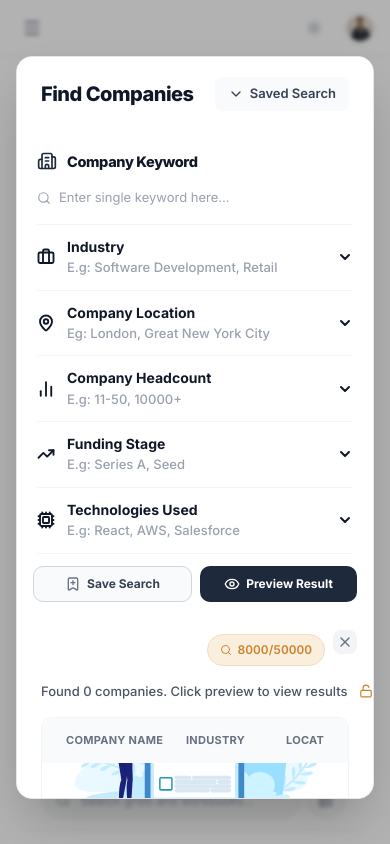
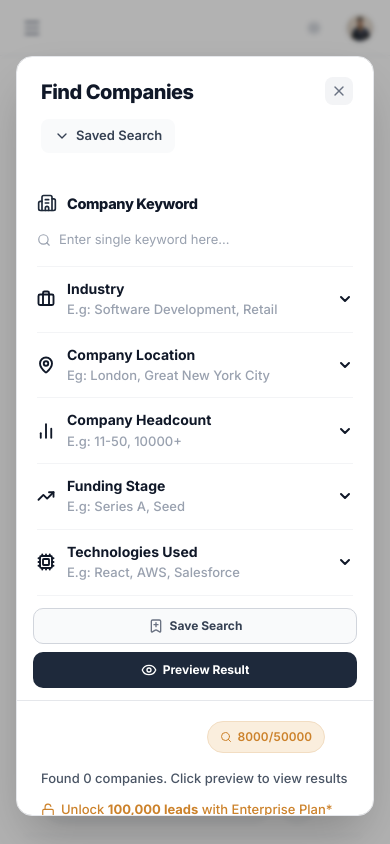
Before and after one commit to SambhavSharma7781/bitscale-ui, a Next.js app: page /dashboard in a window 390 px wide. Both pictures are taken after a click on the button "Find Companies". Built offline with nearby package versions, Linux system fonts and the light colour scheme.

Commit message:
refactor: improve responsive design and modal layout for Find People and Companies components

```diff
--- a/app/components/FindCompaniesModal.tsx
+++ b/app/components/FindCompaniesModal.tsx
@@ -13,7 +13,7 @@ interface FilterSection {
   id: string;
   label: string;
   hint: string;
-  icon: React.ComponentType<{ className?: string }>;
+  icon: React.ComponentType<{ className?: string; strokeWidth?: number | string }>;
 }
 
 const filterSections: FilterSection[] = [
@@ -148,15 +148,24 @@ export function FindCompaniesModal() {
       {/* Modal card */}
       <div
         role="dialog" aria-modal="true" aria-label="Find Companies"
-        className="relative z-10 flex flex-col w-[95vw] max-w-[1040px] h-[88vh] max-h-[760px] rounded-[16px] bg-white dark:bg-gray-900 shadow-2xl border border-gray-200 dark:border-gray-800 overflow-hidden mt-10 sm:mt-0"
+        className="relative z-10 flex flex-col w-[95vw] max-w-[1040px] h-auto md:h-[88vh] max-h-[90vh] md:max-h-[760px] rounded-[16px] bg-white dark:bg-gray-900 shadow-2xl border border-gray-200 dark:border-gray-800 overflow-y-auto md:overflow-hidden mt-10 sm:mt-0"
       >
+        {/* Absolute Close button in top right of modal */}
+        <button
+          onClick={closeFindCompanies}
+          className="absolute top-5 right-5 flex h-7 w-7 items-center justify-center rounded-md bg-gray-100 dark:bg-gray-800 text-gray-500 hover:bg-gray-200 dark:hover:bg-gray-700 hover:text-gray-700 cursor-pointer transition-colors z-50"
+          aria-label="Close"
+        >
+          <X className="h-4 w-4" />
+        </button>
+
         {/* ── Full Height Split Layout ── */}
-        <div className="flex flex-col md:flex-row flex-1 min-h-0 h-full">
+        <div className="flex flex-col md:flex-row flex-1 min-h-0 h-max md:h-full">
 
           {/* LEFT PANEL */}
           <div className="flex flex-col w-full md:w-[340px] shrink-0 bg-white dark:bg-gray-900 z-10">
             {/* Left Panel Header */}
-            <div className="flex items-center justify-between px-6 py-5 shrink-0">
+            <div className="flex flex-wrap items-center justify-between gap-3 px-6 py-5 shrink-0 pr-16 md:pr-6">
               <h2 className="text-[20px] font-extrabold text-gray-900 dark:text-gray-100 tracking-tight">Find Companies</h2>
               <button
                 onClick={() => setSavedOpen(v => !v)}
@@ -195,19 +204,19 @@ export function FindCompaniesModal() {
             <div className="h-px bg-gray-100 dark:bg-gray-800 mx-5" />
 
             {/* Filter sections */}
-            <div className="flex-1 overflow-y-auto [&::-webkit-scrollbar]:hidden [-ms-overflow-style:none] [scrollbar-width:none]">
+            <div className="flex-1 overflow-visible md:overflow-y-auto [&::-webkit-scrollbar]:hidden [-ms-overflow-style:none] [scrollbar-width:none]">
               {filterSections.map(s => (
                 <FilterRow key={s.id} section={s} tags={filterTags[s.id]} onAdd={addTag} onRemove={removeTag} />
               ))}
             </div>
 
             {/* Bottom bar */}
-            <div className="bg-white dark:bg-gray-900 px-4 py-3 flex items-center gap-2 shrink-0">
-              <button className="h-9 flex-1 whitespace-nowrap inline-flex items-center justify-center gap-1.5 rounded-lg border border-gray-300 dark:border-gray-600 bg-gray-50 dark:bg-transparent text-[12px] font-bold text-gray-700 dark:text-gray-300 hover:bg-gray-100 dark:hover:bg-gray-800 cursor-pointer transition-colors px-2">
+            <div className="bg-white dark:bg-gray-900 px-4 py-3 flex flex-col sm:flex-row items-center gap-2 shrink-0">
+              <button className="h-9 w-full sm:w-auto sm:flex-1 whitespace-nowrap inline-flex items-center justify-center gap-1.5 rounded-lg border border-gray-300 dark:border-gray-600 bg-gray-50 dark:bg-transparent text-[12px] font-bold text-gray-700 dark:text-gray-300 hover:bg-gray-100 dark:hover:bg-gray-800 cursor-pointer transition-colors px-2">
                 <BookmarkPlus className="h-4 w-4 text-gray-500 shrink-0" />
                 Save Search
               </button>
-              <button className="h-9 flex-1 whitespace-nowrap inline-flex items-center justify-center gap-1.5 rounded-lg bg-[#1e293b] dark:bg-white text-[12px] font-bold text-white dark:text-gray-900 hover:bg-slate-800 dark:hover:bg-gray-100 cursor-pointer transition-colors px-2">
+              <button className="h-9 w-full sm:w-auto sm:flex-1 whitespace-nowrap inline-flex items-center justify-center gap-1.5 rounded-lg bg-[#1e293b] dark:bg-white text-[12px] font-bold text-white dark:text-gray-900 hover:bg-slate-800 dark:hover:bg-gray-100 cursor-pointer transition-colors px-2">
                 <Eye className="h-4 w-4 shrink-0" />
                 Preview Result
               </button>
@@ -215,16 +224,7 @@ export function FindCompaniesModal() {
           </div>
 
           {/* RIGHT PANEL */}
-          <div className="flex flex-1 flex-col overflow-hidden bg-white dark:bg-gray-900 p-6 pt-5 min-h-[300px] md:min-h-0 relative">
-
-            {/* Absolute Close button in top right */}
-            <button
-              onClick={closeFindCompanies}
-              className="absolute top-4 right-4 flex h-6 w-6 items-center justify-center rounded-md bg-gray-100 dark:bg-gray-800 text-gray-500 hover:bg-gray-200 dark:hover:bg-gray-700 hover:text-gray-700 cursor-pointer transition-colors z-20"
-              aria-label="Close"
-            >
-              <X className="h-4 w-4" />
-            </button>
+          <div className="flex flex-none md:flex-1 flex-col overflow-visible md:overflow-hidden bg-white dark:bg-gray-900 p-6 pt-5 min-h-[300px] md:min-h-0 relative border-t md:border-t-0 md:border-l border-gray-200 dark:border-gray-800">
 
             {/* Top Right Yellow Badge */}
             <div className="flex justify-end mb-4 mr-6 shrink-0">
@@ -236,14 +236,14 @@ export function FindCompaniesModal() {
               </div>
             </div>
 
-            {/* Info bar — SINGLE row matching screenshot */}
-            <div className="flex items-center justify-between gap-3 mb-4 shrink-0">
-              <p className="text-[13px] font-medium text-gray-600 dark:text-gray-400 whitespace-nowrap">
+            {/* Info bar — responsive layout */}
+            <div className="flex flex-col lg:flex-row lg:items-center justify-between gap-3 mb-4 shrink-0">
+              <p className="text-[13px] font-medium text-gray-600 dark:text-gray-400">
                 Found 0 companies. Click preview to view results
               </p>
               <div className="flex items-center gap-1.5 shrink-0">
                 <Unlock className="h-3.5 w-3.5 text-[#cc822b] shrink-0" />
-                <p className="text-[13px] font-medium text-[#cc822b] dark:text-[#d97706] whitespace-nowrap">
+                <p className="text-[13px] font-medium text-[#cc822b] dark:text-[#d97706]">
                   Unlock <span className="font-bold">100,000 leads</span> with Enterprise Plan*
                 </p>
               </div>
@@ -269,7 +269,7 @@ export function FindCompaniesModal() {
               </div>
 
               {/* Empty state */}
-              <div className="flex flex-col items-center justify-center overflow-y-auto bg-white dark:bg-gray-900 pt-8 pb-14">
+              <div className="flex flex-col items-center justify-center overflow-visible md:overflow-y-auto bg-white dark:bg-gray-900 pt-8 pb-14">
                 <EmptyState />
               </div>
             </div>
--- a/app/components/FindPeopleModal.tsx
+++ b/app/components/FindPeopleModal.tsx
@@ -13,7 +13,7 @@ interface FilterSection {
   id: string;
   label: string;
   hint: string;
-  icon: React.ComponentType<{ className?: string }>;
+  icon: React.ComponentType<{ className?: string; strokeWidth?: number | string }>;
 }
 
 const filterSections: FilterSection[] = [
@@ -149,15 +149,24 @@ export function FindPeopleModal() {
       {/* Modal card */}
       <div
         role="dialog" aria-modal="true" aria-label="Find People"
-        className="relative z-10 flex flex-col w-[95vw] max-w-[1040px] h-[88vh] max-h-[760px] rounded-[16px] bg-white dark:bg-gray-900 shadow-2xl border border-gray-200 dark:border-gray-800 overflow-hidden mt-10 sm:mt-0"
+        className="relative z-10 flex flex-col w-[95vw] max-w-[1040px] h-auto md:h-[88vh] max-h-[90vh] md:max-h-[760px] rounded-[16px] bg-white dark:bg-gray-900 shadow-2xl border border-gray-200 dark:border-gray-800 overflow-y-auto md:overflow-hidden mt-10 sm:mt-0"
       >
+        {/* Absolute Close button in top right of modal */}
+        <button
+          onClick={closeFindPeople}
+          className="absolute top-5 right-5 flex h-7 w-7 items-center justify-center rounded-md bg-gray-100 dark:bg-gray-800 text-gray-500 hover:bg-gray-200 dark:hover:bg-gray-700 hover:text-gray-700 cursor-pointer transition-colors z-50"
+          aria-label="Close"
+        >
+          <X className="h-4 w-4" />
+        </button>
+
         {/* ── Full Height Split Layout ── */}
-        <div className="flex flex-col md:flex-row flex-1 min-h-0 h-full">
+        <div className="flex flex-col md:flex-row flex-1 min-h-0 h-max md:h-full">
 
           {/* LEFT PANEL */}
           <div className="flex flex-col w-full md:w-[340px] shrink-0 bg-white dark:bg-gray-900 z-10">
             {/* Left Panel Header */}
-            <div className="flex items-center justify-between px-6 py-5 shrink-0">
+            <div className="flex flex-wrap items-center justify-between gap-3 px-6 py-5 shrink-0 pr-16 md:pr-6">
               <h2 className="text-[20px] font-extrabold text-gray-900 dark:text-gray-100 tracking-tight">Find People</h2>
               <button
                 onClick={() => setSavedOpen(v => !v)}
@@ -196,19 +205,19 @@ export function FindPeopleModal() {
             <div className="h-px bg-gray-100 dark:bg-gray-800 mx-5" />
 
             {/* Filter sections */}
-            <div className="flex-1 overflow-y-auto [&::-webkit-scrollbar]:hidden [-ms-overflow-style:none] [scrollbar-width:none]">
+            <div className="flex-1 overflow-visible md:overflow-y-auto [&::-webkit-scrollbar]:hidden [-ms-overflow-style:none] [scrollbar-width:none]">
               {filterSections.map(s => (
                 <FilterRow key={s.id} section={s} tags={filterTags[s.id]} onAdd={addTag} onRemove={removeTag} />
               ))}
             </div>
 
             {/* Bottom bar */}
-            <div className="bg-white dark:bg-gray-900 px-4 py-3 flex items-center gap-2 shrink-0">
-              <button className="h-9 flex-1 whitespace-nowrap inline-flex items-center justify-center gap-1.5 rounded-lg border border-gray-300 dark:border-gray-600 bg-gray-50 dark:bg-transparent text-[12px] font-bold text-gray-700 dark:text-gray-300 hover:bg-gray-100 dark:hover:bg-gray-800 cursor-pointer transition-colors px-2">
+            <div className="bg-white dark:bg-gray-900 px-4 py-3 flex flex-col sm:flex-row items-center gap-2 shrink-0">
+              <button className="h-9 w-full sm:w-auto sm:flex-1 whitespace-nowrap inline-flex items-center justify-center gap-1.5 rounded-lg border border-gray-300 dark:border-gray-600 bg-gray-50 dark:bg-transparent text-[12px] font-bold text-gray-700 dark:text-gray-300 hover:bg-gray-100 dark:hover:bg-gray-800 cursor-pointer transition-colors px-2">
                 <BookmarkPlus className="h-4 w-4 text-gray-500 shrink-0" />
                 Save Search
               </button>
-              <button className="h-9 flex-1 whitespace-nowrap inline-flex items-center justify-center gap-1.5 rounded-lg bg-[#1e293b] dark:bg-white text-[12px] font-bold text-white dark:text-gray-900 hover:bg-slate-800 dark:hover:bg-gray-100 cursor-pointer transition-colors px-2">
+              <button className="h-9 w-full sm:w-auto sm:flex-1 whitespace-nowrap inline-flex items-center justify-center gap-1.5 rounded-lg bg-[#1e293b] dark:bg-white text-[12px] font-bold text-white dark:text-gray-900 hover:bg-slate-800 dark:hover:bg-gray-100 cursor-pointer transition-colors px-2">
                 <Eye className="h-4 w-4 shrink-0" />
                 Preview Result
               </button>
@@ -216,16 +225,7 @@ export function FindPeopleModal() {
           </div>
 
           {/* RIGHT PANEL */}
-          <div className="flex flex-1 flex-col overflow-hidden bg-white dark:bg-gray-900 p-6 pt-5 min-h-[300px] md:min-h-0 relative">
-
-            {/* Absolute Close button in top right */}
-            <button
-              onClick={closeFindPeople}
-              className="absolute top-4 right-4 flex h-6 w-6 items-center justify-center rounded-md bg-gray-100 dark:bg-gray-800 text-gray-500 hover:bg-gray-200 dark:hover:bg-gray-700 hover:text-gray-700 cursor-pointer transition-colors z-20"
-              aria-label="Close"
-            >
-              <X className="h-4 w-4" />
-            </button>
+          <div className="flex flex-none md:flex-1 flex-col overflow-visible md:overflow-hidden bg-white dark:bg-gray-900 p-6 pt-5 min-h-[300px] md:min-h-0 relative border-t md:border-t-0 md:border-l border-gray-200 dark:border-gray-800">
 
             {/* Top Right Yellow Badge */}
             <div className="flex justify-end mb-4 mr-6 shrink-0">
@@ -237,14 +237,14 @@ export function FindPeopleModal() {
               </div>
             </div>
 
-            {/* Info bar — SINGLE row matching screenshot */}
-            <div className="flex items-center justify-between gap-3 mb-4 shrink-0">
-              <p className="text-[13px] font-medium text-gray-600 dark:text-gray-400 whitespace-nowrap">
-                Found 0 companies. Click preview to view results
+            {/* Info bar — responsive layout */}
+            <div className="flex flex-col lg:flex-row lg:items-center justify-between gap-3 mb-4 shrink-0">
+              <p className="text-[13px] font-medium text-gray-600 dark:text-gray-400">
+                Found 0 people. Click preview to view results
               </p>
               <div className="flex items-center gap-1.5 shrink-0">
                 <Unlock className="h-3.5 w-3.5 text-[#cc822b] shrink-0" />
-                <p className="text-[13px] font-medium text-[#cc822b] dark:text-[#d97706] whitespace-nowrap">
+                <p className="text-[13px] font-medium text-[#cc822b] dark:text-[#d97706]">
                   Unlock <span className="font-bold">100,000 leads</span> with Enterprise Plan*
                 </p>
               </div>
@@ -271,7 +271,7 @@ export function FindPeopleModal() {
               </div>
 
               {/* Empty state */}
-              <div className="flex flex-col items-center justify-center overflow-y-auto bg-white dark:bg-gray-900 pt-8 pb-14">
+              <div className="flex flex-col items-center justify-center overflow-visible md:overflow-y-auto bg-white dark:bg-gray-900 pt-8 pb-14">
                 <EmptyState />
               </div>
             </div>
--- a/app/components/Sidebar.tsx
+++ b/app/components/Sidebar.tsx
@@ -148,7 +148,7 @@ export function Sidebar({ isOpen, onClose }: SidebarProps) {
       >
         {/* ── Logo & Workspace Header ── */}
         <div className="flex flex-col">
-          <div className="flex items-center justify-between px-5 h-16 shrink-0 border-b border-gray-200 dark:border-gray-800">
+          <div className="flex items-center justify-between px-5 h-14 shrink-0 border-b border-gray-200 dark:border-gray-800">
             <Image
               src="/bitscale-logo-light.svg"
               alt="Bitscale"
@@ -165,7 +165,7 @@ export function Sidebar({ isOpen, onClose }: SidebarProps) {
             </button>
           </div>
 
-          <div className="px-3 py-2 border-b border-gray-200 dark:border-gray-800">
+          <div className="px-3 pt-2 pb-1 border-b border-gray-200 dark:border-gray-800">
             <button className="flex w-full items-center justify-between rounded-xl px-2 py-1.5 hover:bg-gray-50 dark:hover:bg-gray-800/60 cursor-pointer transition-colors group">
               <div className="flex items-center gap-3">
                 {/* Two overlapping circular avatars */}
--- a/app/dashboard/page.tsx
+++ b/app/dashboard/page.tsx
@@ -111,7 +111,7 @@ function OnboardingCard() {
 
       {/* Checklist */}
       <div className="px-4 pb-4 pt-2">
-        <div className="grid grid-cols-2 gap-y-3 gap-x-4 ml-12">
+        <div className="grid grid-cols-1 sm:grid-cols-2 gap-y-3 gap-x-4 ml-2 sm:ml-12">
           {checklistItems.map((item) => (
             <div key={item.id} className="flex items-center gap-2.5">
               {item.done ? (
@@ -237,14 +237,14 @@ export default function DashboardPage() {
 
           {/* Search + view toggle */}
           <div className="flex items-center gap-2">
-            <div className="relative">
+            <div className="relative flex-1 sm:flex-none w-full sm:w-auto">
               <Search className="absolute left-3 top-1/2 -translate-y-1/2 h-3.5 w-3.5 text-gray-400 dark:text-gray-500 pointer-events-none" />
               <input
                 type="text"
                 value={searchQuery}
                 onChange={(e) => setSearchQuery(e.target.value)}
                 placeholder="Search grids and workbooks..."
-                className="h-9 w-64 rounded-full border border-gray-200 dark:border-gray-700 bg-gray-50 dark:bg-gray-800 pl-9 pr-4 text-[12px] text-gray-700 dark:text-gray-200 placeholder:text-gray-400 dark:placeholder:text-gray-500 outline-none focus:border-gray-300 dark:focus:border-gray-600 focus:bg-white dark:focus:bg-gray-900 cursor-text transition-all"
+                className="h-9 w-full sm:w-64 rounded-full border border-gray-200 dark:border-gray-700 bg-gray-50 dark:bg-gray-800 pl-9 pr-4 text-[12px] text-gray-700 dark:text-gray-200 placeholder:text-gray-400 dark:placeholder:text-gray-500 outline-none focus:border-gray-300 dark:focus:border-gray-600 focus:bg-white dark:focus:bg-gray-900 cursor-text transition-all"
               />
             </div>
             {/* Single list-view icon button — matches screenshot */}
@@ -273,7 +273,7 @@ export default function DashboardPage() {
           </div>
         ) : (
           <div className="overflow-x-auto animate-in fade-in duration-500">
-            <table className="w-full table-fixed">
+            <table className="w-full table-fixed min-w-[700px]">
               {/* Column headers */}
               <colgroup>
                 <col className="w-auto" />
```
